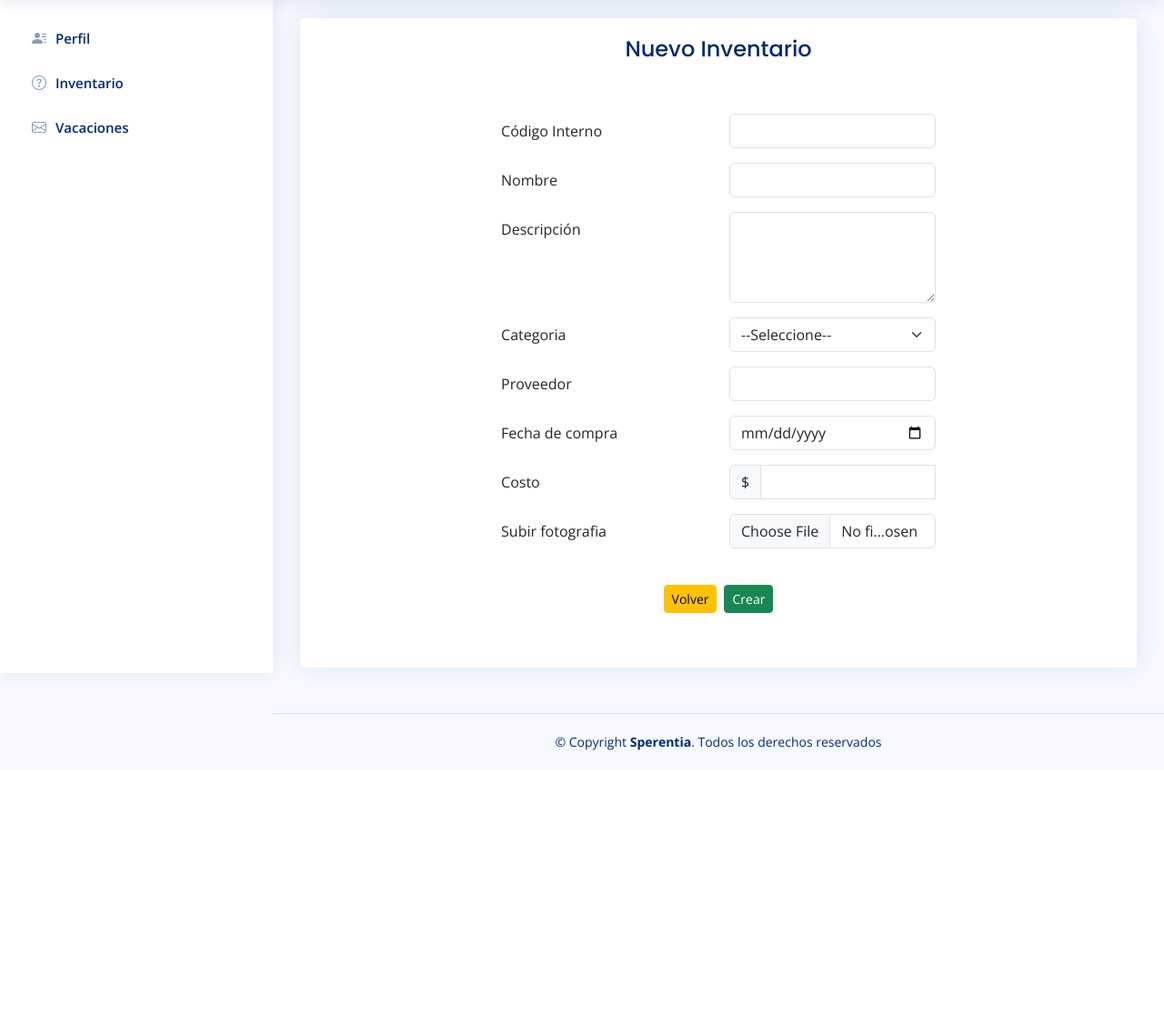
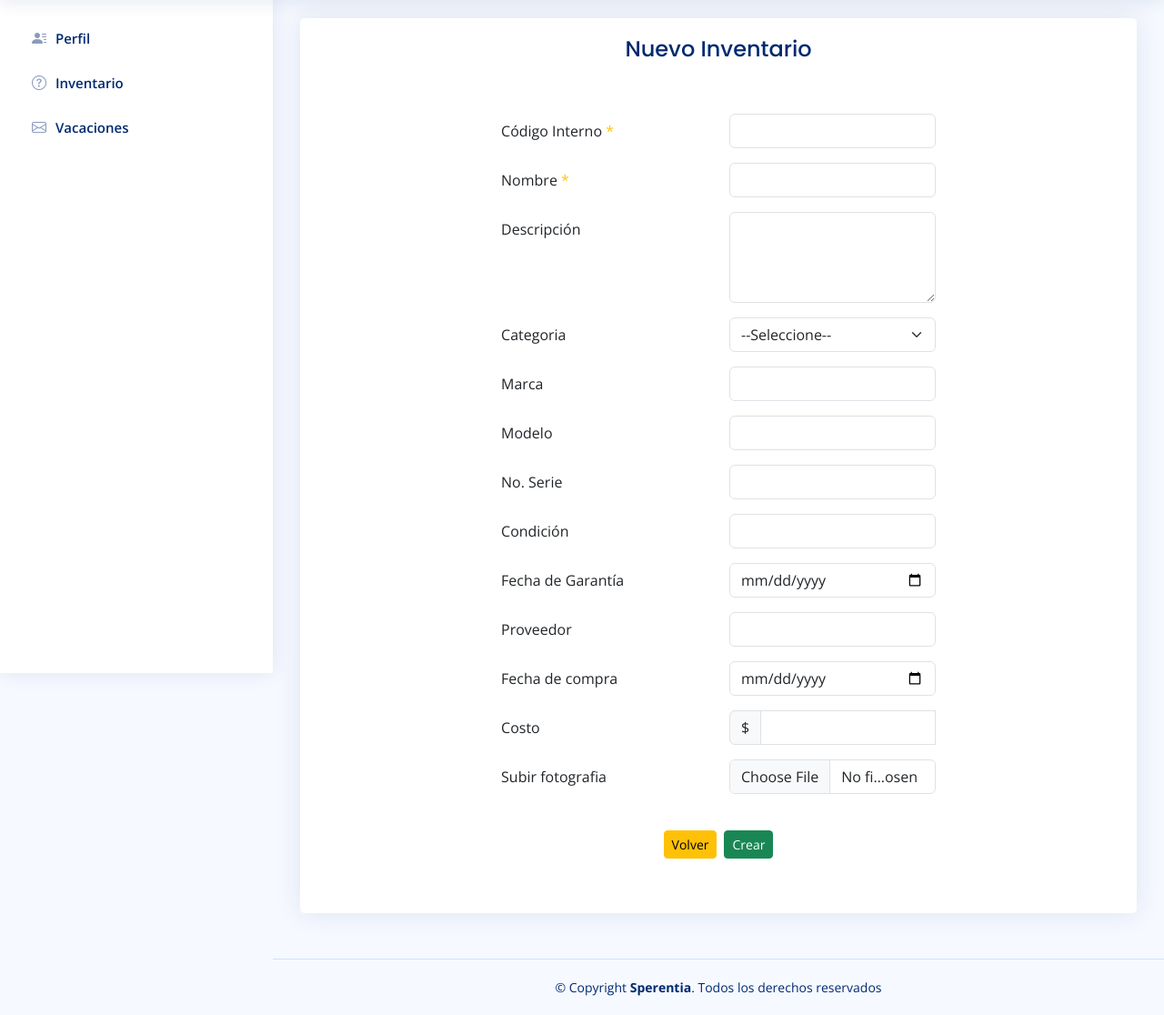
Before and after one commit to KarelyVR/sperentia-v1, an ASP.NET Core app: template Sperentia - SGI/Views/Inventario/Create.cshtml in a window 1280 px wide. Shown: the part 60-1176 px from the top of the page at 91% size. Before the commit the page ends 885 px from the top, so only its background shows below. Run offline with ASP.NET Core 8, Linux system fonts and the light colour scheme; the template is opened without the code that fills it, so the values that code supplies are empty; some libraries are stand-ins or nearby versions.

Commit message:
crear inv

```diff
--- a/Sperentia - SGI/Views/Inventario/Create.cshtml
+++ b/Sperentia - SGI/Views/Inventario/Create.cshtml
@@ -19,14 +19,14 @@
                         <form asp-action="Guardar" method="post" enctype="multipart/form-data">
 
                             <div class="row mb-3">
-                                <label for="codigo" class="col-md-5 col-lg-6 col-form-label">Código Interno</label>
+                                <label for="codigo" class="col-md-5 col-lg-6 col-form-label">Código Interno <span class="text-warning">*</span></label>
                                 <div class="col-md-7 col-lg-6">
                                     <input class="form-control" type="number" step="any" asp-for="Inventario.CodigoInterno">
                                 </div>
                             </div>
 
                             <div class="row mb-3">
-                                <label for="nombre" class="col-md-5 col-lg-6 col-form-label">Nombre</label>
+                                <label for="nombre" class="col-md-5 col-lg-6 col-form-label">Nombre <span class="text-warning">*</span></label>
                                 <div class="col-md-7 col-lg-6">
                                     <input class="form-control" type="text" asp-for="Inventario.Nombre">
                                 </div>
@@ -42,9 +42,86 @@
                             <div class="row mb-3">
                                 <label for="categoria" class="col-md-5 col-lg-6 col-form-label">Categoria</label>
                                 <div class="col-md-7 col-lg-6">
-                                    <select asp-for="Inventario.IdCategoria" class="form-select" asp-items="Model.InventarioCategoria">
+                                    <select id="categoria" asp-for="Inventario.IdCategoria" class="form-select" asp-items="Model.InventarioCategoria">
                                         <option>--Seleccione--</option>
                                     </select>
+                                </div>
+                            </div>
+
+                            <div id = "divLibro" class="d-none">
+                                <div class="row mb-3">
+                                    <label for="autor" class="col-md-5 col-lg-6 col-form-label">Autor</label>
+                                    <div class="col-md-7 col-lg-6">
+                                        <input class="form-control" type="text" asp-for="Libro.Autor">
+                                    </div>
+                                </div>
+
+                                <div class="row mb-3">
+                                    <label for="editorial" class="col-md-5 col-lg-6 col-form-label">Editorial</label>
+                                    <div class="col-md-7 col-lg-6">
+                                        <input class="form-control" type="text" asp-for="Libro.Editorial">
+                                    </div>
+                                </div>
+
+                                <div class="row mb-3">
+                                    <label for="isbn" class="col-md-5 col-lg-6 col-form-label">ISBN</label>
+                                    <div class="col-md-7 col-lg-6">
+                                        <input class="form-control" type="text" asp-for="Libro.Isbn">
+                                    </div>
+                                </div>
+
+                                <div class="row mb-3">
+                                    <label for="reseña" class="col-md-5 col-lg-6 col-form-label">Reseña</label>
+                                    <div class="col-md-7 col-lg-6">
+                                        <textarea class="form-control" id="floatingTextarea" style="height: 100px;" asp-for="Libro.Reseña"></textarea>
+                                    </div>
+                                </div>
+
+                                <div class="row mb-3 align-items-center">
+                                    <label class="col-md-5 col-lg-6 col-form-label">Es Digital</label>
+                                    <div class="col-md-7 col-lg-6 d-flex align-items-center gap-2">
+                                        <input type="checkbox" class="form-check-input" asp-for="Libro.EsDigital" />
+                                        <label class="mb-0">
+                                            Sí
+                                        </label>
+                                    </div>
+                                </div>
+                            </div>
+
+                            <div id="divGeneral" class="d-none">
+                                <div class="row mb-3">
+                                    <label for="marca" class="col-md-5 col-lg-6 col-form-label">Marca</label>
+                                    <div class="col-md-7 col-lg-6">
+                                        <input class="form-control" type="text" asp-for="General.Marca">
+                                    </div>
+                                </div>
+
+                                <div class="row mb-3">
+                                    <label for="modelo" class="col-md-5 col-lg-6 col-form-label">Modelo</label>
+                                    <div class="col-md-7 col-lg-6">
+                                        <input class="form-control" type="text" asp-for="General.Modelo">
+                                    </div>
+                                </div>
+
+                                <div class="row mb-3">
+                                    <label for="noSerie" class="col-md-5 col-lg-6 col-form-label">No. Serie</label>
+                                    <div class="col-md-7 col-lg-6">
+                                        <input class="form-control" type="number" asp-for="General.NumeroSerie">
+                                    </div>
+                                </div>
+
+                                <div class="row mb-3">
+                                    <label for="condicion" class="col-md-5 col-lg-6 col-form-label">Condición</label>
+                                    <div class="col-md-7 col-lg-6">
+                                        <input class="form-control" type="text" asp-for="General.EstadoCondicion">
+                                    </div>
+                                </div>
+
+                                <div class="row mb-3">
+                                    <label for="fechaG" class="col-md-5 col-lg-6 col-form-label">Fecha de Garantía</label>
+                                    <div class="col-md-7 col-lg-6">
+                                        <input class="form-control" type="date" asp-for="General.GarantiaFechaFin">
+                                    </div>
                                 </div>
                             </div>
 
@@ -99,3 +176,31 @@
         </div>
     </div>
 </section>
+
+@section Scripts {
+
+
+    <script>
+        document.addEventListener('DOMContentLoaded', function () {
+            const selectCategoria = document.getElementById('categoria');
+            const divLibro = document.getElementById('divLibro');
+            const divGeneral = document.getElementById('divGeneral');
+
+            function toggleAutorDiv() {
+                const selectedText = selectCategoria.options[selectCategoria.selectedIndex].text.toLowerCase();
+                console.log(selectedText);
+                if (selectedText === 'libro') {
+                    divLibro.classList.remove('d-none');
+                    divGeneral.classList.add('d-none');
+                } else {
+                    divLibro.classList.add('d-none');
+                    divGeneral.classList.remove('d-none');
+                }
+            }
+
+            selectCategoria.addEventListener('change', toggleAutorDiv);
+
+            toggleAutorDiv();
+        });
+    </script>
+}
```
